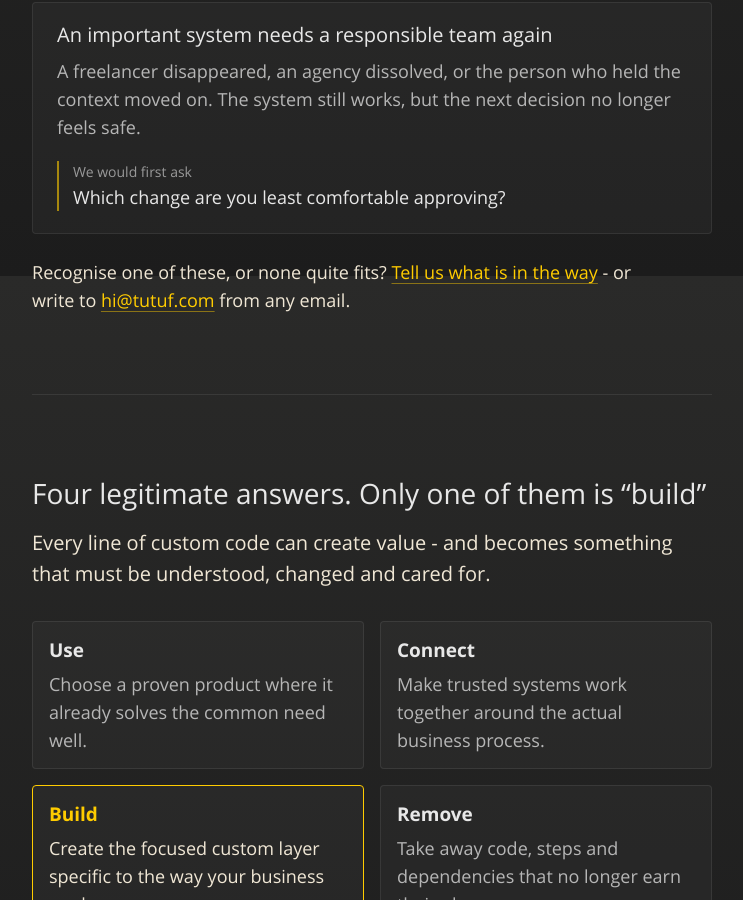
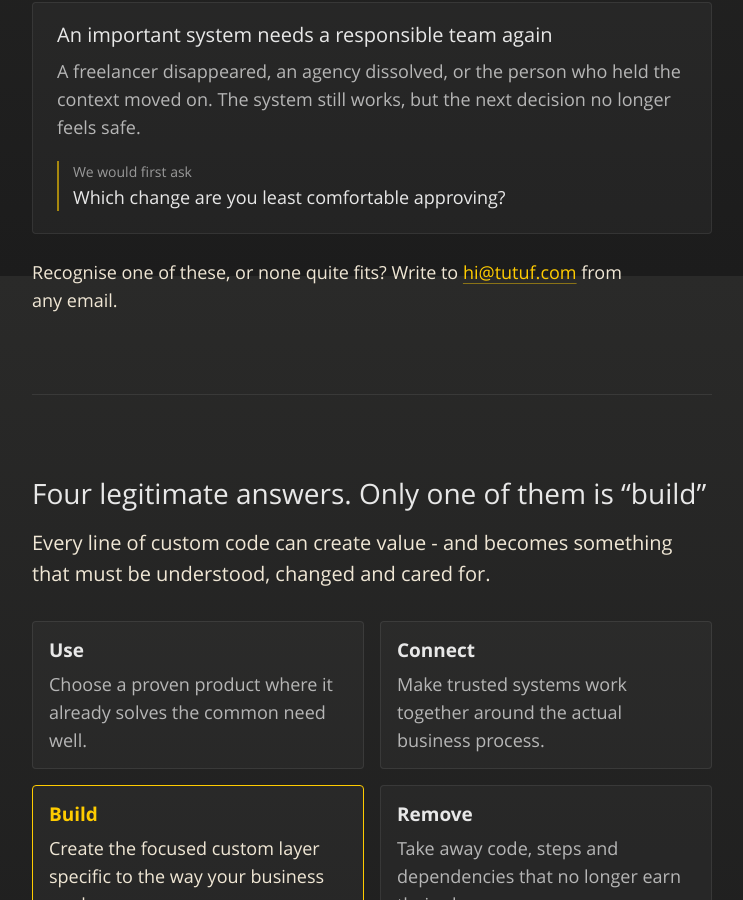
Before and after one commit to tutuf/tutuf.github.io, a Jekyll site: the page built from index.md, in a window 1280 px wide and 900 px high, scrolled down 1524 px. Shown: the whole window, without its empty margins (148-891 px from the left). Built offline with Jekyll 4.4.1, drawn with Linux system fonts in a browser that asks for light colours.

Commit message:
Give the mid-page invitation on the home page a plain address
It used almost the same words as the hero link but opened the mail app
instead of jumping down the page. The address alone is quieter and
works without a mail app.

Co-Authored-By: Claude Opus 5.5 <noreply@anthropic.com>

```diff
--- a/index.md
+++ b/index.md
@@ -72,7 +72,7 @@ A freelancer disappeared, an agency dissolved, or the person who held the contex
 
 </div>
 
-Recognise one of these, or none quite fits? [Tell us what is in the way](mailto:hi@tutuf.com?subject=What%20is%20in%20the%20way) - or write to [hi@tutuf.com](mailto:hi@tutuf.com) from any email.
+Recognise one of these, or none quite fits? Write to [hi@tutuf.com](mailto:hi@tutuf.com) from any email.
 
 ---
 
```
